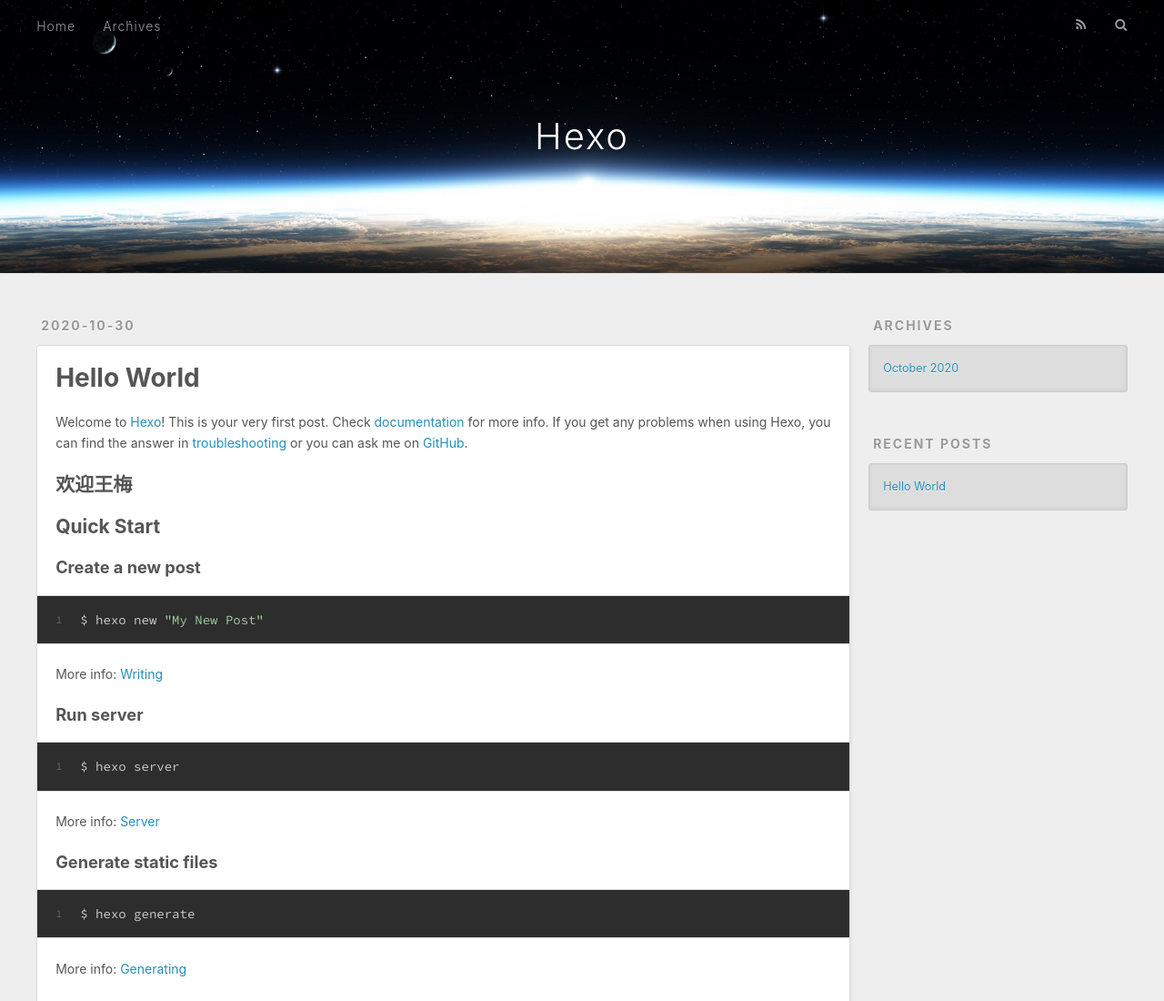
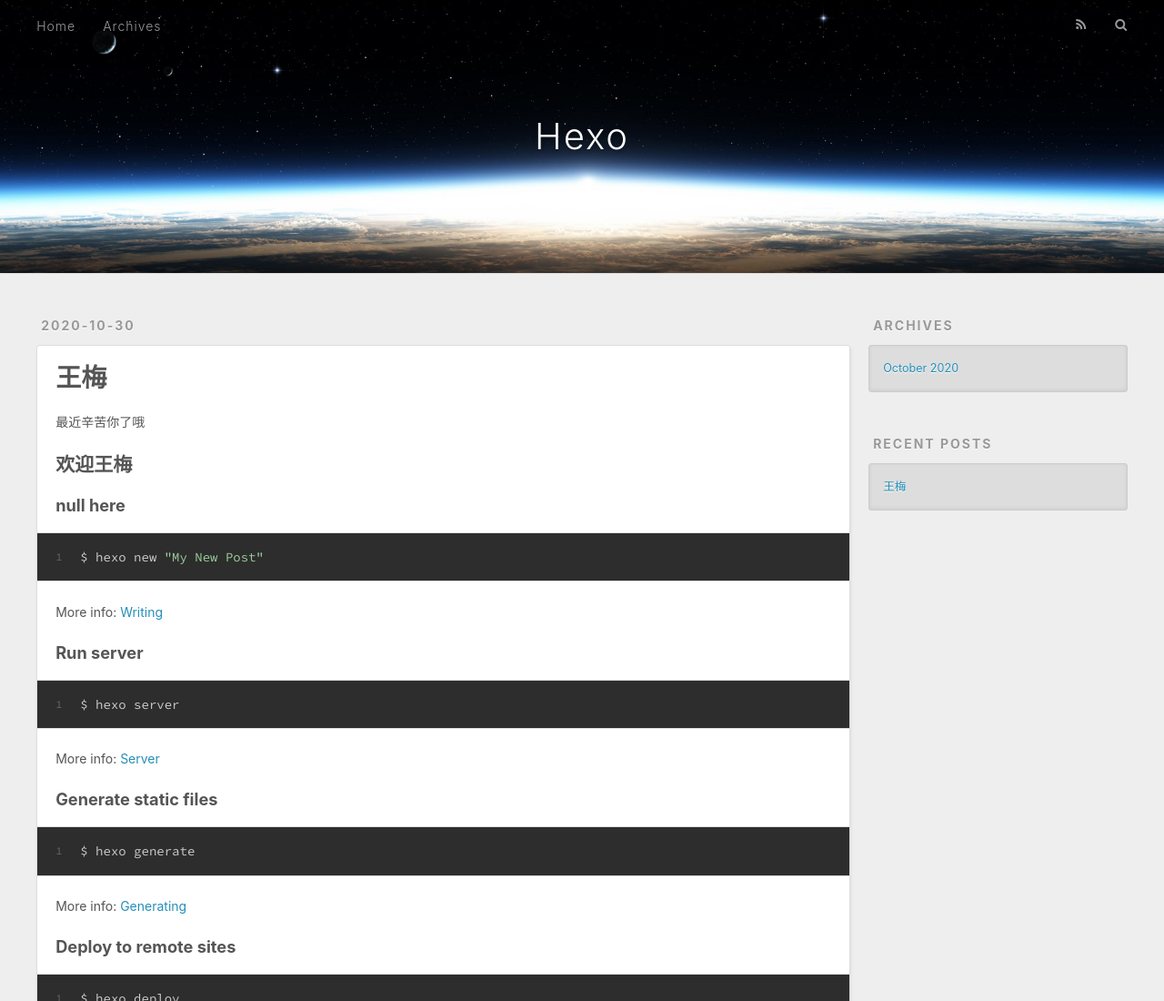
Before and after one commit to asuka-gengar/Gengar-Asuka.github.io, a plain HTML site: page 2020/10/30/hello-world/index.html in a window 1280 px wide. Shown: the top 1100 px of the page at 91% size. Drawn offline with nearby package versions, Linux system fonts and the light colour scheme.

Commit message:
Site updated: 2020-10-30 18:33:42

```diff
--- a/2020/10/30/hello-world/index.html
+++ b/2020/10/30/hello-world/index.html
@@ -5,17 +5,17 @@
 
 
 
-  <title>Hello World | Hexo</title>
+  <title>王梅 | Hexo</title>
   <meta name="viewport" content="width=device-width, initial-scale=1, maximum-scale=1">
-  <meta name="description" content="Welcome to Hexo! This is your very first post. Check documentation for more info. If you get any problems when using Hexo, you can find the answer in troubleshooting or you can ask me on GitHub. 欢迎王梅Q">
+  <meta name="description" content="最近辛苦你了哦 欢迎王梅null here1$ hexo new &quot;My New Post&quot;  More info: Writing Run server1$ hexo server  More info: Server Generate static files1$ hexo generate  More info: Generating Deploy to remote s">
 <meta property="og:type" content="article">
-<meta property="og:title" content="Hello World">
+<meta property="og:title" content="王梅">
 <meta property="og:url" content="https://gengar-asuka.github.io/2020/10/30/hello-world/index.html">
 <meta property="og:site_name" content="Hexo">
-<meta property="og:description" content="Welcome to Hexo! This is your very first post. Check documentation for more info. If you get any problems when using Hexo, you can find the answer in troubleshooting or you can ask me on GitHub. 欢迎王梅Q">
+<meta property="og:description" content="最近辛苦你了哦 欢迎王梅null here1$ hexo new &quot;My New Post&quot;  More info: Writing Run server1$ hexo server  More info: Server Generate static files1$ hexo generate  More info: Generating Deploy to remote s">
 <meta property="og:locale" content="en_US">
 <meta property="article:published_time" content="2020-10-30T09:29:56.912Z">
-<meta property="article:modified_time" content="2020-10-30T09:46:54.678Z">
+<meta property="article:modified_time" content="2020-10-30T10:27:15.027Z">
 <meta property="article:author" content="Gengar">
 <meta name="twitter:card" content="summary">
 
@@ -80,7 +80,7 @@
 
 
     <h1 class="article-title" itemprop="name">
-      Hello World
+      王梅
     </h1>
 
 
@@ -88,8 +88,8 @@
 
     <div class="article-entry" itemprop="articleBody">
 
-        <p>Welcome to <a target="_blank" rel="noopener" href="https://hexo.io/">Hexo</a>! This is your very first post. Check <a target="_blank" rel="noopener" href="https://hexo.io/docs/">documentation</a> for more info. If you get any problems when using Hexo, you can find the answer in <a target="_blank" rel="noopener" href="https://hexo.io/docs/troubleshooting.html">troubleshooting</a> or you can ask me on <a target="_blank" rel="noopener" href="https://github.com/hexojs/hexo/issues">GitHub</a>.</p>
-<h2 id="欢迎王梅"><a href="#欢迎王梅" class="headerlink" title="欢迎王梅"></a>欢迎王梅</h2><h2 id="Quick-Start"><a href="#Quick-Start" class="headerlink" title="Quick Start"></a>Quick Start</h2><h3 id="Create-a-new-post"><a href="#Create-a-new-post" class="headerlink" title="Create a new post"></a>Create a new post</h3><figure class="highlight bash"><table><tr><td class="gutter"><pre><span class="line">1</span><br></pre></td><td class="code"><pre><span class="line">$ hexo new <span class="string">&quot;My New Post&quot;</span></span><br></pre></td></tr></table></figure>
+        <p>最近辛苦你了哦</p>
+<h2 id="欢迎王梅"><a href="#欢迎王梅" class="headerlink" title="欢迎王梅"></a>欢迎王梅</h2><h3 id="null-here"><a href="#null-here" class="headerlink" title="null here"></a>null here</h3><figure class="highlight bash"><table><tr><td class="gutter"><pre><span class="line">1</span><br></pre></td><td class="code"><pre><span class="line">$ hexo new <span class="string">&quot;My New Post&quot;</span></span><br></pre></td></tr></table></figure>
 
 <p>More info: <a target="_blank" rel="noopener" href="https://hexo.io/docs/writing.html">Writing</a></p>
 <h3 id="Run-server"><a href="#Run-server" class="headerlink" title="Run server"></a>Run server</h3><figure class="highlight bash"><table><tr><td class="gutter"><pre><span class="line">1</span><br></pre></td><td class="code"><pre><span class="line">$ hexo server</span><br></pre></td></tr></table></figure>
@@ -144,7 +144,7 @@
       <ul>
 
           <li>
-            <a href="/2020/10/30/hello-world/">Hello World</a>
+            <a href="/2020/10/30/hello-world/">王梅</a>
           </li>
 
       </ul>
```
Also changed, not shown: archives/2020/10/index.html (+2 -2 lines), archives/2020/index.html (+2 -2 lines), archives/index.html (+2 -2 lines), index.html (+4 -4 lines).
